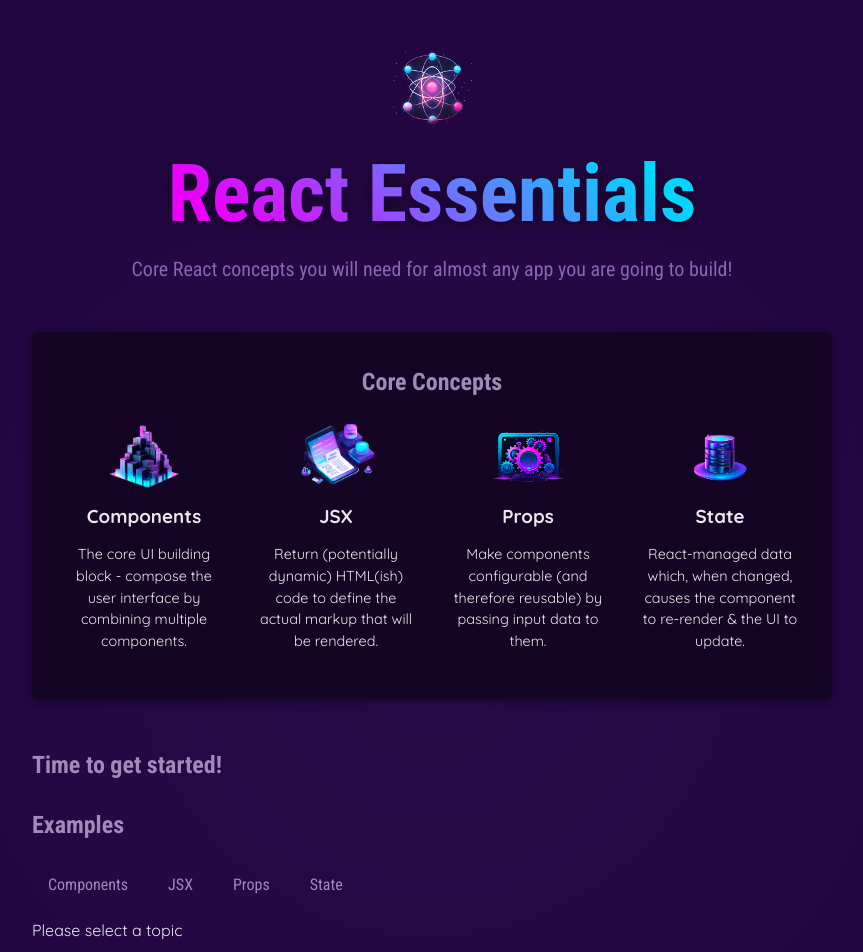
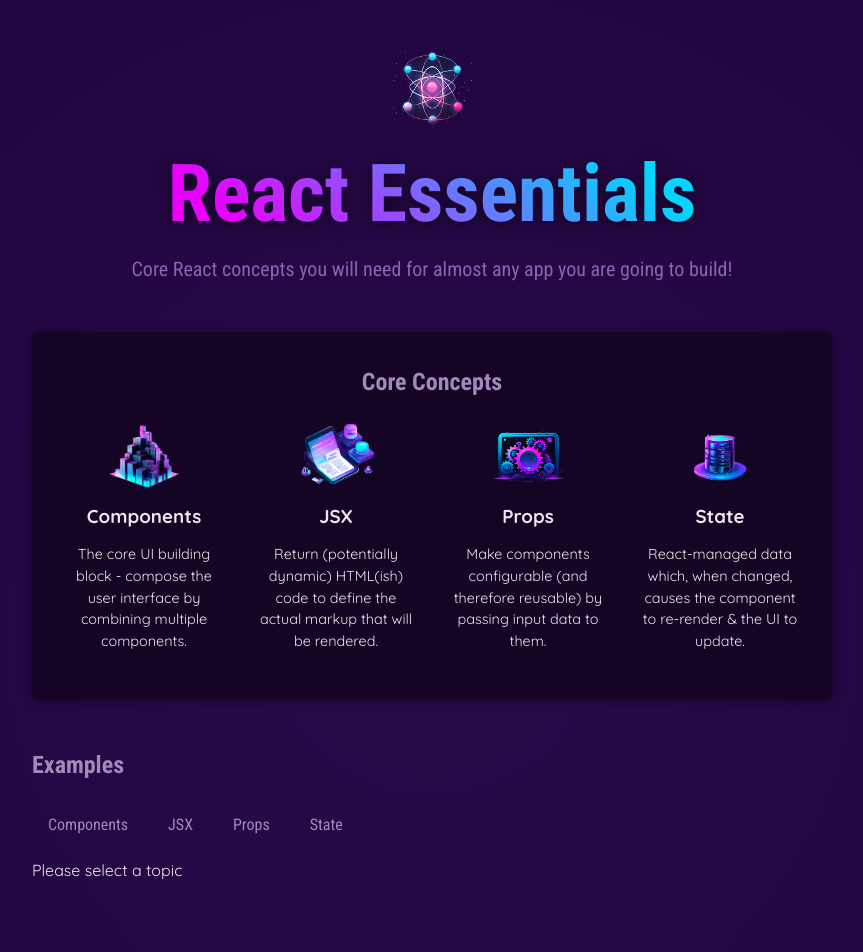
Before and after one commit to riczudaniel/starting-project, a React (Vite) app: page / in a window 1280 px wide. Shown: the top 952 px of the page, without its empty margins (208-1071 px from the left). Built offline with nearby package versions, Linux system fonts and the light colour scheme.

Commit message:
...props to forward all props

```diff
--- a/src/components/Examples.jsx
+++ b/src/components/Examples.jsx
@@ -1,6 +1,7 @@
 import { useState } from "react"
 import { EXAMPLES } from "../data.js"
 import TabButton from "./TabButton";
+import Section from "./Section.jsx"
 
 export default function Examples() {
 
@@ -18,14 +19,12 @@
 }
 
     return(
-        <section id="examples">
-            <h2>Time to get started!</h2>
-          <h2>Examples</h2>
+        <Section title="Examples" id="examples">
           <menu>
-            <TabButton isSelected={selectedTopic === "components"} onSelect={() => handleSelect ("components")}>Components</TabButton>
-            <TabButton isSelected={selectedTopic === "jsx"} onSelect={() => handleSelect ("jsx") }>JSX</TabButton>
-            <TabButton isSelected={selectedTopic === "props"} onSelect={() => handleSelect ("props") }>Props</TabButton>
-            <TabButton isSelected={selectedTopic === "state"} onSelect={() => handleSelect ("state") }>State</TabButton>
+            <TabButton isSelected={selectedTopic === "components"} onClick={() => handleSelect ("components")}>Components</TabButton>
+            <TabButton isSelected={selectedTopic === "jsx"} onClick={() => handleSelect ("jsx") }>JSX</TabButton>
+            <TabButton isSelected={selectedTopic === "props"} onClick={() => handleSelect ("props") }>Props</TabButton>
+            <TabButton isSelected={selectedTopic === "state"} onClick={() => handleSelect ("state") }>State</TabButton>
           </menu>
 
           {/* This content will be updated, depending on what we click. */}
@@ -39,6 +38,6 @@
               </code>
             </pre>
           </div>}
-        </section>
+        </Section>
     )
 }
--- /dev/null
+++ b/src/components/Section.jsx
@@ -0,0 +1,8 @@
+export default function Section({title, children, ...props}) {
+    return(
+        <section {...props}>
+            <h2>{title}</h2>
+            {children}
+        </section>
+    )
+}
--- a/src/components/TabButton.jsx
+++ b/src/components/TabButton.jsx
@@ -1,11 +1,11 @@
-export default function TabButton({children, onSelect, isSelected}) {
+export default function TabButton({children, isSelected, ...props}) {
 
 
 
     return (
 
             <li>
-                <button className={isSelected ? "active" : undefined} onClick={onSelect} >{children}</button>
+                <button className={isSelected ? "active" : undefined} {...props} >{children}</button>
             </li>
 
     )
```
